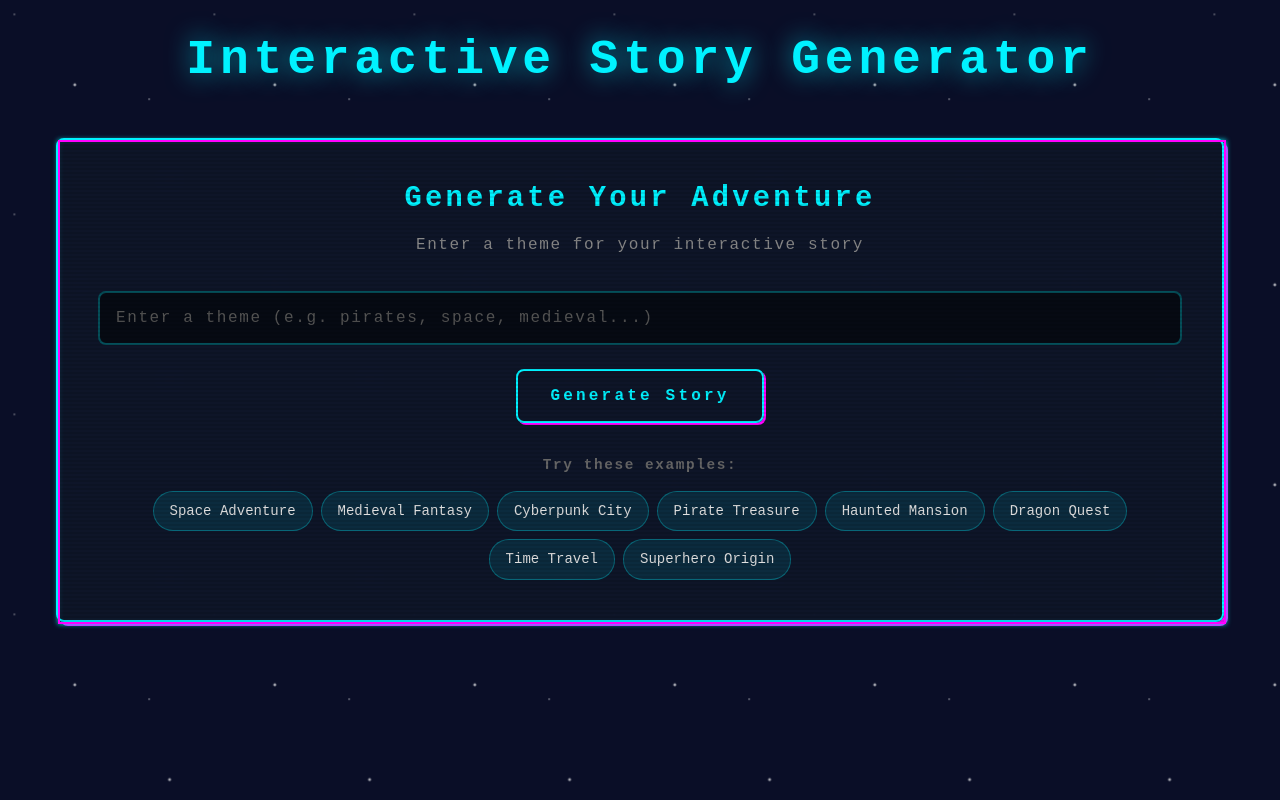
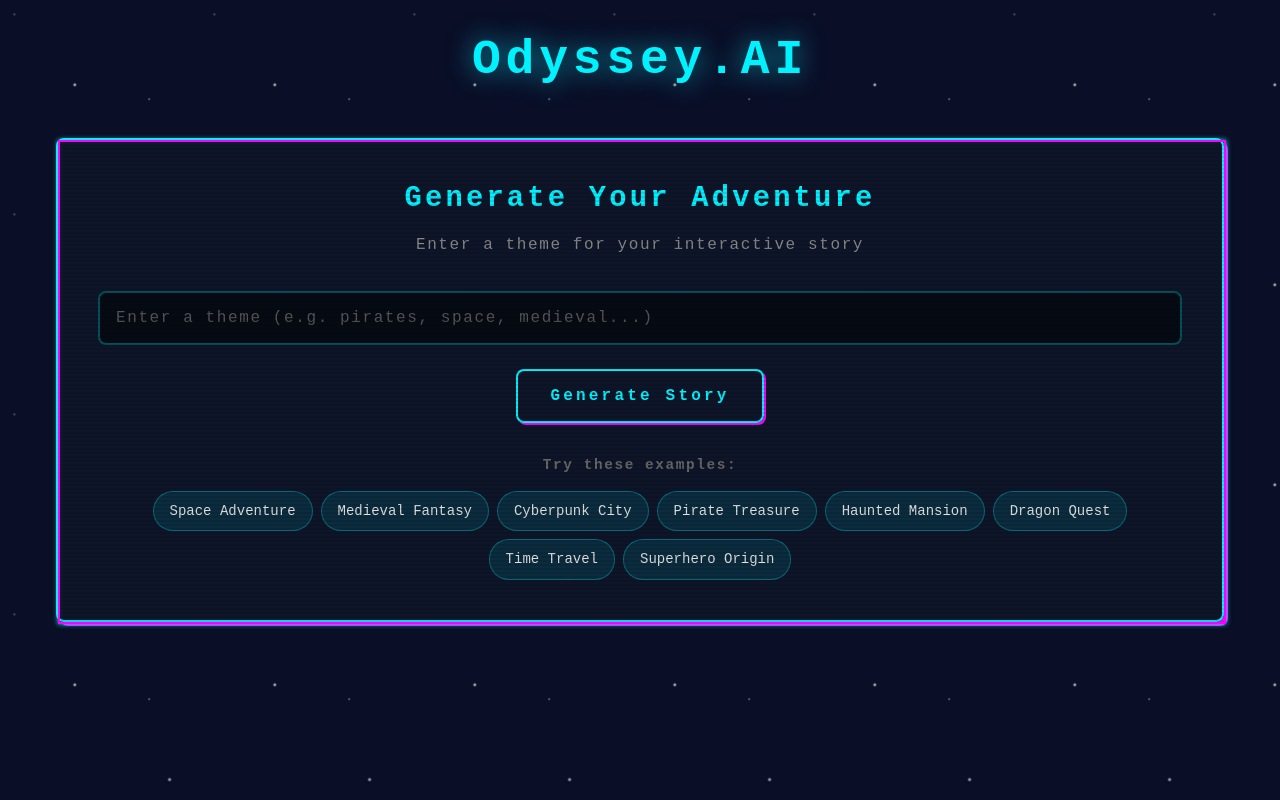
Before and after one commit to YassineNefzi/Odyssey.AI, a React (Vite) app in the folder frontend/: page / in a window 1280 px wide. Built offline with nearby package versions, Linux system fonts and the light colour scheme.

Commit message:
fix: story options

```diff
--- a/frontend/src/App.jsx
+++ b/frontend/src/App.jsx
@@ -8,7 +8,7 @@
     <Router>
       <div className="app-container">
         <header>
-          <h1>Interactive Story Generator</h1>
+          <h1>Odyssey.AI</h1>
         </header>
         <main>
           <Routes>
--- a/frontend/src/components/StoryGame.jsx
+++ b/frontend/src/components/StoryGame.jsx
@@ -21,7 +21,13 @@
             const node = story.all_nodes[currentNodeId]
             setCurrentNode(node)
             setIsEnding(node.is_ending)
-            setIsWinningEnding(node.is_winning_endig)
+            setIsWinningEnding(node.is_winning_ending || node.is_winning_endig)
+
+            if (!node.is_ending && node.options && node.options.length > 0) {
+                setOptions(node.options)
+            } else {
+                setOptions([])
+            }
 
             if (node && node.content) {
                 setIsTyping(true)
@@ -36,14 +42,7 @@
                         clearInterval(typingInterval)
                     }
                 }, 10)
-
                 return () => clearInterval(typingInterval)
-            }
-
-            if (!node.is_ending && node.options && node.options.length > 0) {
-                setOptions(node.options)
-            } else {
-                setOptions([])
             }
         }
     }, [currentNodeId, story])
@@ -63,14 +62,12 @@
             <header className="story-header">
                 <h2>{story.title}</h2>
             </header>
-
             <div className="story-content">
                 {currentNode && (
                     <div className="story-node">
                         <p className={isTyping ? 'typing-animation' : ''}>
                             {displayText}
                         </p>
-
                         {isEnding ? (
                             <div className="story-ending">
                                 <h3>{isWinningEnding ? "🎉 Congratulations!" : "🏁 The End"}</h3>
@@ -101,7 +98,6 @@
                         )}
                     </div>
                 )}
-
                 <div className="story-controls">
                     <button onClick={restartStory} className="reset-btn">
                         Restart Story
```
